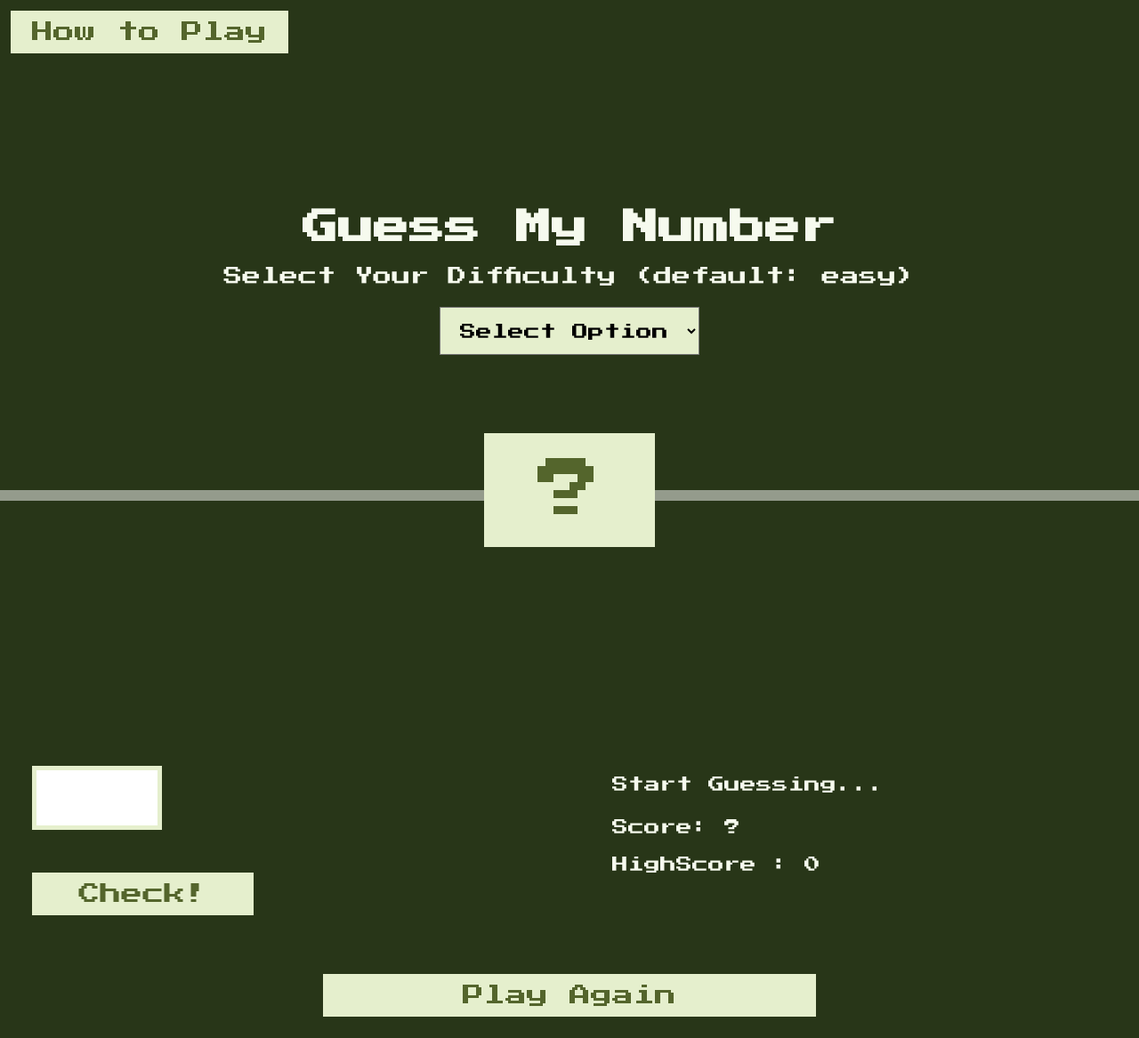
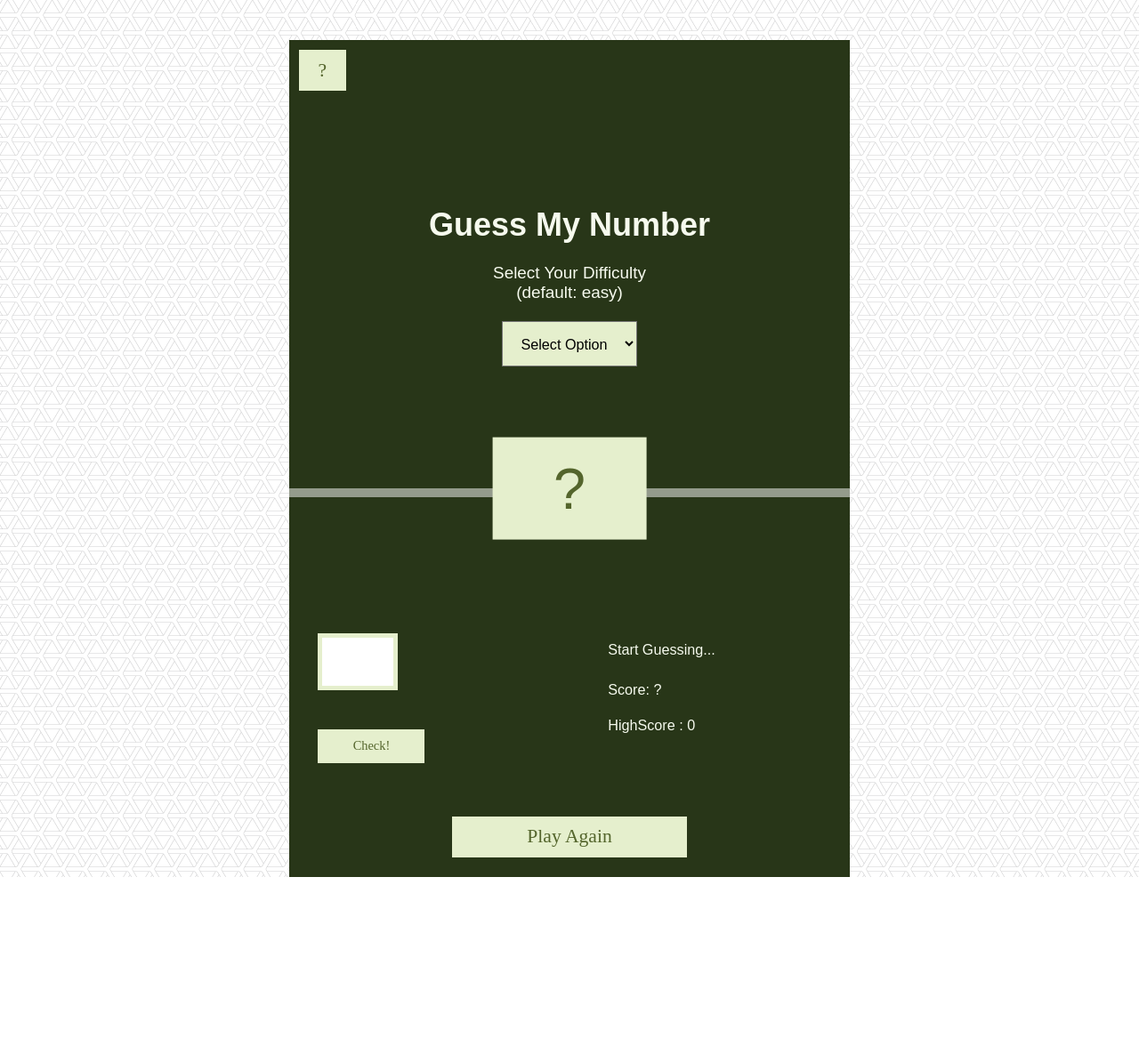
Before and after one commit to whoismacy/js, a plain HTML site: page simple_number_guessing_game/index.html in a window 1280 px wide. Shown: the whole page at 89% size. After the commit the page ends 986 px from the top, so only its background shows below. Drawn offline with Linux system fonts and the light colour scheme; a web font is replaced by a local one.

Commit message:
Make slight changes to the view

```diff
--- a/simple_number_guessing_game/index.html
+++ b/simple_number_guessing_game/index.html
@@ -7,8 +7,9 @@
     <link rel="stylesheet" href="styles.css" />
   </head>
   <body>
+    <main class="main">
       <section>
-      <button class="btn play btn--play">How to Play</button>
+        <button class="btn play btn--play">?</button>
         <div class="modal hidden">
           <button class="exit-modal">&times;</button>
           <h3 class="modal-heading">How to Play</h3>
@@ -22,7 +23,7 @@
 
       <header>
         <h1 class="heading">Guess My Number</h1>
-      <p class="sub-heading">Select Your Difficulty (default: easy)</p>
+        <p class="sub-heading">Select Your Difficulty <br />(default: easy)</p>
         <select id="select" class="options">
           <option value="" selected>Select Option</option>
           <option value="easy">Easy</option>
@@ -30,14 +31,13 @@
           <option value="hard">Hard</option>
         </select>
         <p class="sub-heading sub-heading-alt"></p>
-      <!-- <p class="sub-heading">(Between 1 and 50)</p>
-      <p class="sub-heading">(10 attempts)</p> -->
+
         <div class="floating-q">
           <p class="guess-value">?</p>
         </div>
       </header>
 
-    <main>
+      <section>
         <div class="grid-container">
           <div class="grid-container-1">
             <input type="number" class="number" max="50" min="1" />
@@ -55,7 +55,9 @@
         <div class="button-container">
           <button class="btn again btn--again">Play Again</button>
         </div>
+      </section>
     </main>
+
     <script src="script.js"></script>
   </body>
 </html>
--- a/simple_number_guessing_game/script.js
+++ b/simple_number_guessing_game/script.js
@@ -108,12 +108,13 @@ function win() {
     model[currentLevel].highScore = model[currentLevel].score;
   }
 
+  btnCheck.disabled = true;
   textStart.textContent = "YOU WIN !!!";
   textGuess.textContent = guess;
   // textScore.textContent = model[currentLevel].score;
   textHScore.textContent = model[currentLevel].highScore;
 
-  document.querySelector("body").style.backgroundColor = "#60b347";
+  document.querySelector(".main").style.backgroundColor = "#60b347";
   document.querySelector("header").style.borderColor = "#bfe1b5";
   document.querySelector(".btn").style.backgroundColor = "#dff0da";
   document.querySelector(".btn").style.color = "#437d32";
@@ -129,12 +130,13 @@ function win() {
 
 // function to handle user loss
 function loss() {
+  btnCheck.disabled = true;
   textStart.textContent = "YOU LOSE !!!";
   textGuess.textContent = guess;
   textScore.textContent = 0;
 
-  document.querySelector("body").style.backgroundColor = "#c1121f";
-  document.querySelector("body").style.color = "#f3d0d2";
+  document.querySelector(".main").style.backgroundColor = "#c1121f";
+  document.querySelector(".main").style.color = "#f3d0d2";
   document.querySelector("header").style.borderColor = "#f3d0d2";
   document.querySelector(".btn").style.color = "#c1121f";
   document.querySelector(".btn").style.backgroundColor = "#f3d0d2";
@@ -150,6 +152,7 @@ function loss() {
 }
 
 function playAgain() {
+  btnCheck.disabled = false;
   textStart.textContent = "Start Guessing...";
   model.setRange();
   textScore.textContent = model[model.level].score;
@@ -158,9 +161,9 @@ function playAgain() {
   guess = Math.floor(Math.random() * model.currentRange + 1);
   textNumber.value = "";
 
-  document.querySelector("body").style.backgroundColor = "#283618";
+  document.querySelector(".main").style.backgroundColor = "#283618";
   document.querySelector("header").style.borderColor = "#949b8c";
-  document.querySelector("body").style.color = "#f6faee";
+  document.querySelector(".main").style.color = "#f6faee";
   document.querySelector(".btn").style.color = "#54652c";
   document.querySelector(".btn").style.backgroundColor = "#e5efcd";
   document.querySelector(".floating-q").style.backgroundColor = "#e5efcd";
--- a/simple_number_guessing_game/styles.css
+++ b/simple_number_guessing_game/styles.css
@@ -1,4 +1,4 @@
-@import url("https://fonts.googleapis.com/css2?family=Press+Start+2P&display=swap");
+@import url("https://fonts.googleapis.com/css2?family=Edu+SA+Hand:wght@400..700&display=swap");
 
 * {
   margin: 0;
@@ -7,23 +7,29 @@
 }
 
 html {
-  font-size: 62.5%;
+  font-size: 56.25%;
 }
 
 body {
   position: relative;
-  font-family: "Press Start 2P", Arial, Helvetica, sans-serif, sans-serif;
-  background-color: #283618;
+  font-family: "Edu Sa Hand", sans-serif;
   color: #f6faee;
   height: 100vh;
+  background-image: url(webb.png);
 }
 
 header {
   position: relative;
   border-bottom: 1.2rem solid #949b8c;
   padding: 4.8rem 1.2rem 0 1.2rem;
-  margin: 12.8rem 0 25.6rem 0;
+  margin: 9.6rem 0 12.8rem 0;
   text-align: center;
+}
+
+.main {
+  background-color: #283618;
+  max-width: 70rem;
+  margin: 5rem auto;
 }
 
 .heading {
@@ -71,7 +77,7 @@ header {
 }
 .number {
   display: block;
-  width: 50%;
+  width: 75%;
   border: 5px solid #e5efcd;
   height: 7.2rem;
   margin-bottom: 4.8rem;
@@ -121,7 +127,8 @@ header {
   background-color: #c1d989;
 }
 .check {
-  width: 85%;
+  width: 100%;
+  font-size: 1.6rem;
 }
 .again {
   width: 45%;
@@ -152,6 +159,7 @@ header {
 
 .modal-p {
   font-size: 1.2rem;
+  font-weight: 600;
   max-width: 48rem;
   line-height: 2;
   color: #60b347;
```
Also changed, not shown: simple_number_guessing_game/webb.png (added). Lines whose indentation alone changed are shown as unchanged.
